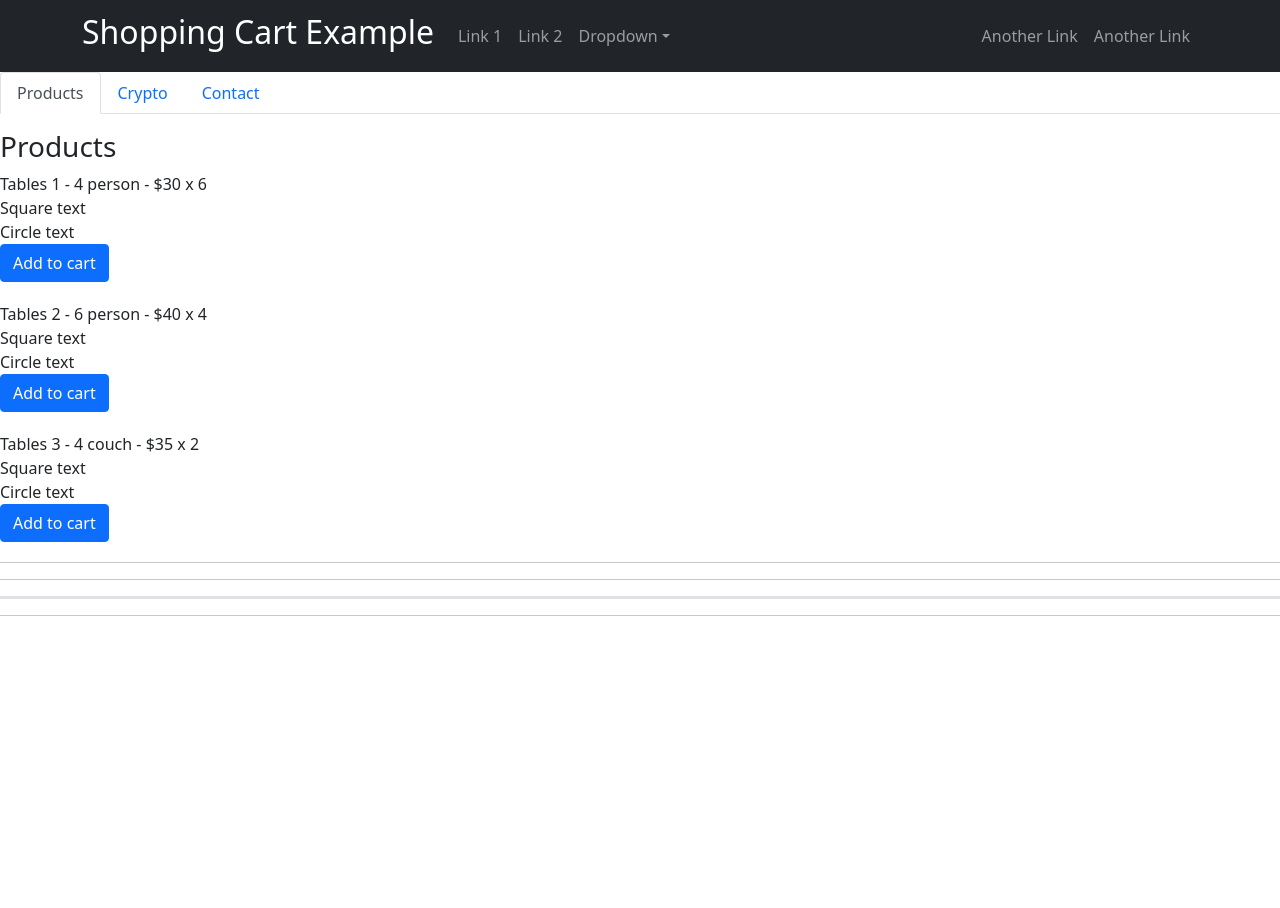
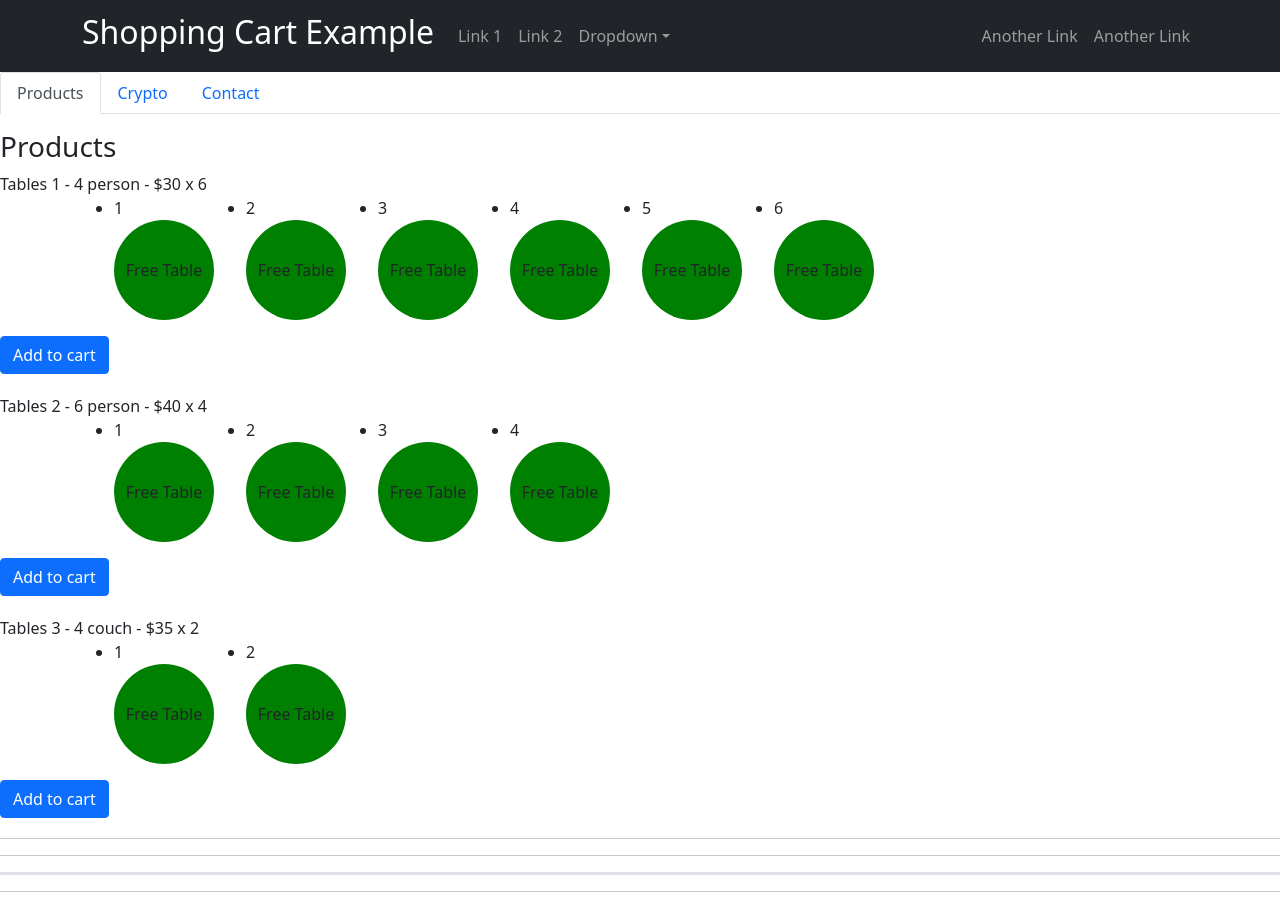
Before and after one commit to marcomaggiotti/React18Test, a React (Create React App) app: page / in a window 1280 px wide. Both pictures are taken after a click on the tab "Products". Before the commit the page ends 800 px from the top, so only its background shows below. Built offline with nearby package versions, Linux system fonts and the light colour scheme.

Commit message:
round table added by quantity

```diff
--- a/src/components/Product.js
+++ b/src/components/Product.js
@@ -1,18 +1,39 @@
 import React from "react";
 import PropTypes from "prop-types";
+import "bootstrap/dist/css/bootstrap.min.css";
+import {
+  Navbar,
+  Container,
+  Nav,
+  NavDropdown,
+  Offcanvas,
+  Form,
+  FormControl,
+  Button
+} from "react-bootstrap";
+import "./Product.css";
 
-import "./Product.css";
+const numbers = [1, 2, 3, 4, 5];
+const listItems = numbers.map((number) => <li>{number}</li>);
 
 const Product = ({ price, quantity, title }) => (
   <div>
     {title} - &#36;{price}
     {quantity ? ` x ${quantity}` : null}
-    <div class="circle">
-      <p class="text">Square text</p>
-    </div>
-    <div class="circle">
-      <p class="text">Circle text</p>
-    </div>
+    <Container class="btn-group" role="group" aria-label="Basic example">
+      {Array.from(Array(quantity), (e, i) => {
+        return (
+          <ul style={{ display: "inline-block" }}>
+            <li key={i}>
+              {i + 1}{" "}
+              <div class="circle_free">
+                <p class="text">Free Table</p>
+              </div>{" "}
+            </li>{" "}
+          </ul>
+        );
+      })}
+    </Container>
   </div>
 );
 
```
